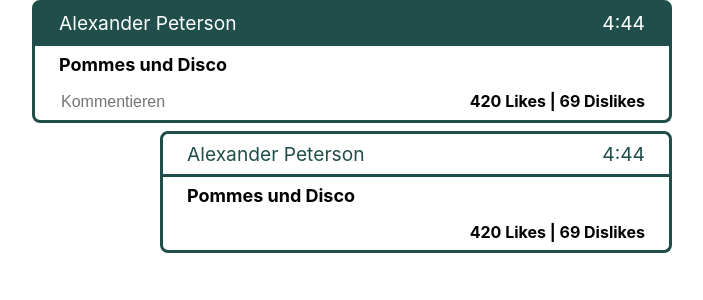
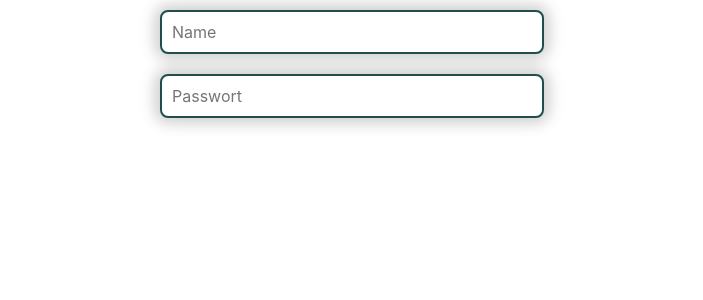
Before and after one commit to Last-Harmattan/web2.0, a React (Create React App) app in the folder frontend/: page / in a window 1280 px wide. Shown: the top 300 px of the page, without its empty margins (288-991 px from the left). Built offline with nearby package versions, Linux system fonts and the light colour scheme.

Commit message:
implemented Text input components

```diff
--- /dev/null
+++ b/frontend/src/Login.css
@@ -0,0 +1,4 @@
+.Center {
+  margin: auto;
+  width: 30%;
+}
--- /dev/null
+++ b/frontend/src/Login.tsx
@@ -0,0 +1,17 @@
+import React from 'react';
+import './component/TextInput';
+import { TextInput, TextInputType } from './component/TextInput';
+import './Login.css';
+
+export function Login() {
+  return (
+    <div className='Center'>
+      <div>
+        <TextInput placeholder={'Name'} type={TextInputType.TEXT}></TextInput>
+      </div>
+      <div>
+        <TextInput placeholder={'Passwort'} type={TextInputType.PASSWORD}></TextInput>
+      </div>
+    </div>
+  );
+}
--- /dev/null
+++ b/frontend/src/component/TextInput.css
@@ -0,0 +1,12 @@
+.login_text_input {
+  box-sizing: border-box;
+  padding: 10px;
+  width: 100%;
+  margin: 10px 0;
+  border-radius: 8px;
+  border: 2px solid #204e4a;
+  box-shadow: 0 0 15px 5px rgba(0, 0, 0, 0.2);
+  font-family: inherit;
+  font-size: inherit;
+  outline: none;
+}
--- /dev/null
+++ b/frontend/src/component/TextInput.tsx
@@ -0,0 +1,18 @@
+import React from 'react';
+import './TextInput.css';
+
+export enum TextInputType {
+  TEXT = 'text',
+  PASSWORD = 'password',
+}
+
+interface TextInputProps {
+  placeholder: string;
+  type: TextInputType;
+}
+
+export function TextInput(props: TextInputProps) {
+  return (
+    <input type={props.type} placeholder={props.placeholder} className='login_text_input'></input>
+  );
+}
--- a/frontend/src/index.tsx
+++ b/frontend/src/index.tsx
@@ -1,12 +1,12 @@
 import React from 'react';
 import ReactDOM from 'react-dom';
-import { App } from './App';
 import './index.css';
+import { Login } from './Login';
 import reportWebVitals from './reportWebVitals';
 
 ReactDOM.render(
   <React.StrictMode>
-    <App />
+    <Login />
   </React.StrictMode>,
   document.getElementById('root')
 );
```
